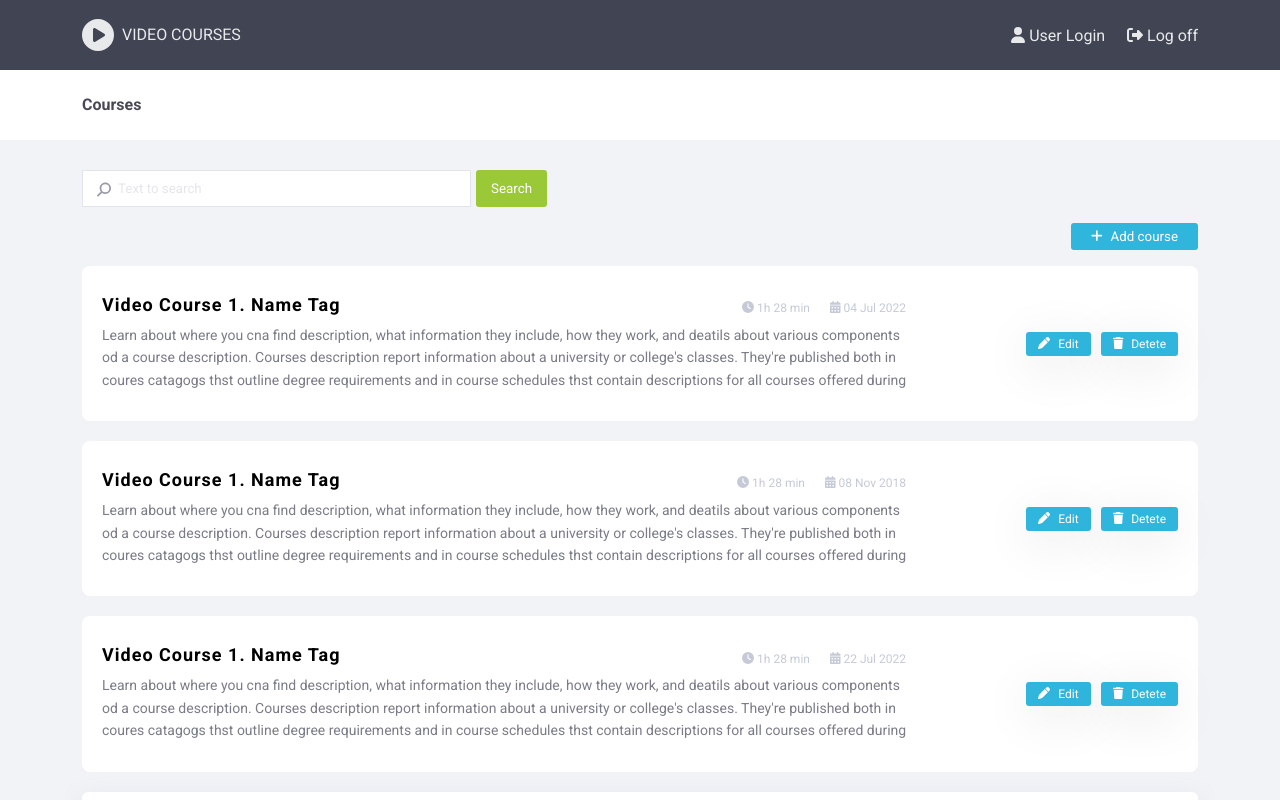
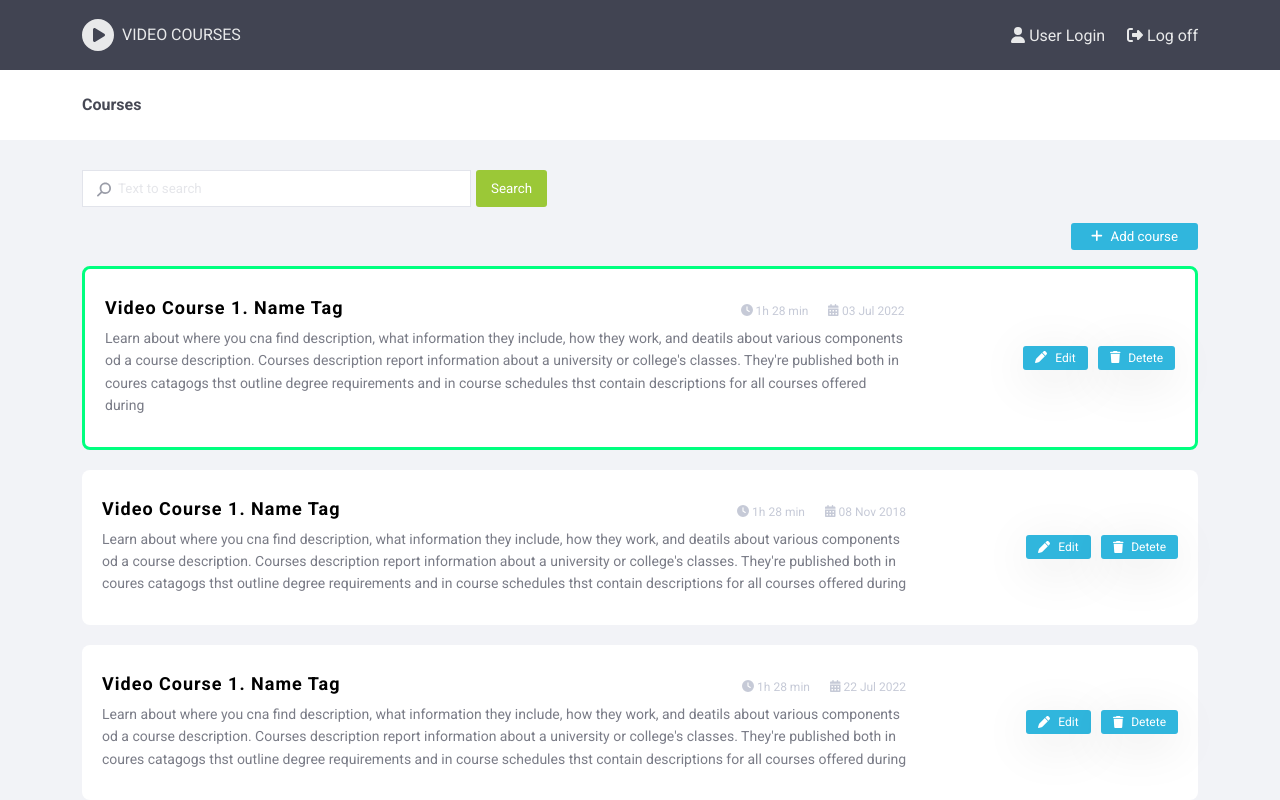
Before and after one commit to artykovdaniyar/angular-is-rock-, an Angular app: page / in a window 1280 px wide. Shown: the top 800 px of the page. Built offline with nearby package versions, Linux system fonts and the light colour scheme.

Commit message:
implementation of highlighting directive of  new courses

```diff
--- a/src/app/core/courses/courses-item/courses-item.component.html
+++ b/src/app/core/courses/courses-item/courses-item.component.html
@@ -1,4 +1,4 @@
-<article class="card" appNewCourseHighlighter>
+<article class="card" appNewCourseHighlighter [creationDate]="course.date">
   <div class="info">
     <div class="info-header">
       <h3 class="title">{{ course.name }}</h3>
--- a/src/app/core/courses/courses-item/courses-item.component.scss
+++ b/src/app/core/courses/courses-item/courses-item.component.scss
@@ -12,6 +12,9 @@
   text-decoration: none;
   transform: translateY(-2px);
   box-shadow: rgba(0, 0, 0, 0.45) 0px 15px 20px -20px;
+}
+.card--new {
+  border: 3px solid #00ff7f;
 }
 .info {
   flex-basis: calc((100% / 12) * 9);
--- a/src/app/core/courses/courses.component.ts
+++ b/src/app/core/courses/courses.component.ts
@@ -16,7 +16,7 @@ export class CoursesComponent implements OnInit {
         description:
           "Learn about where you cna  find description, what information they include, how they work, and deatils about various components od a course description. Courses description report information about a university or college's classes. They're published both in coures catagogs thst outline degree requirements and in course schedules thst contain descriptions for all courses offered during",
         duration: '1h 28 min',
-        date: 1656957600000,
+        date: 1656871200000,
       },
       {
         name: 'Video Course 1. Name Tag',
--- a/src/app/core/courses/directives/new-course-highlighter.directive.ts
+++ b/src/app/core/courses/directives/new-course-highlighter.directive.ts
@@ -1,11 +1,30 @@
-import { Directive } from '@angular/core';
+import {
+  AfterViewChecked,
+  Directive,
+  ElementRef,
+  Input,
+  Renderer2,
+} from '@angular/core';
 
+function getMiniSecondsFromDay(number: number) {
+  let miniSec = 24 * 60 * 60 * (1000 * number);
+  return miniSec;
+}
 @Directive({
   selector: '[appNewCourseHighlighter]',
 })
-export class NewCourseHighlighterDirective {
-  currentDate = new Date('09 Nov 2018').getTime();
-  constructor() {
-    console.log(this.currentDate);
+export class NewCourseHighlighterDirective implements AfterViewChecked {
+  @Input() creationDate!: number;
+  currentDate = new Date().getTime();
+
+  constructor(private el: ElementRef, private r: Renderer2) {}
+
+  ngAfterViewChecked() {
+    if (
+      this.creationDate < this.currentDate &&
+      this.creationDate >= this.currentDate - getMiniSecondsFromDay(14)
+    ) {
+      this.r.addClass(this.el.nativeElement, 'card--new');
+    }
   }
 }
--- a/src/app/core/courses/models/course.ts
+++ b/src/app/core/courses/models/course.ts
@@ -3,5 +3,5 @@ export interface Course {
   id: number;
   description: string;
   duration: string;
-  date: number | string;
+  date: number;
 }
```
